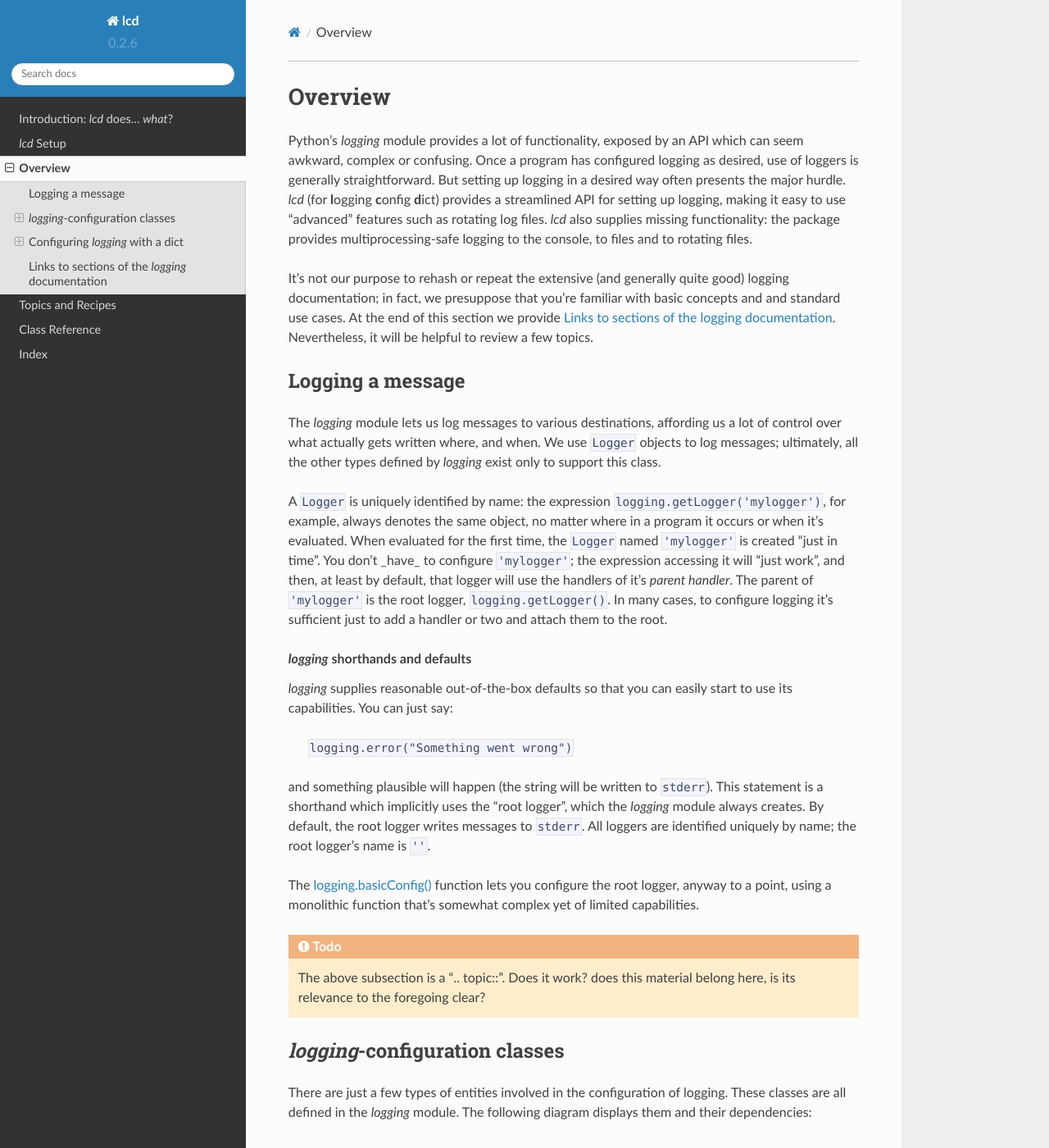
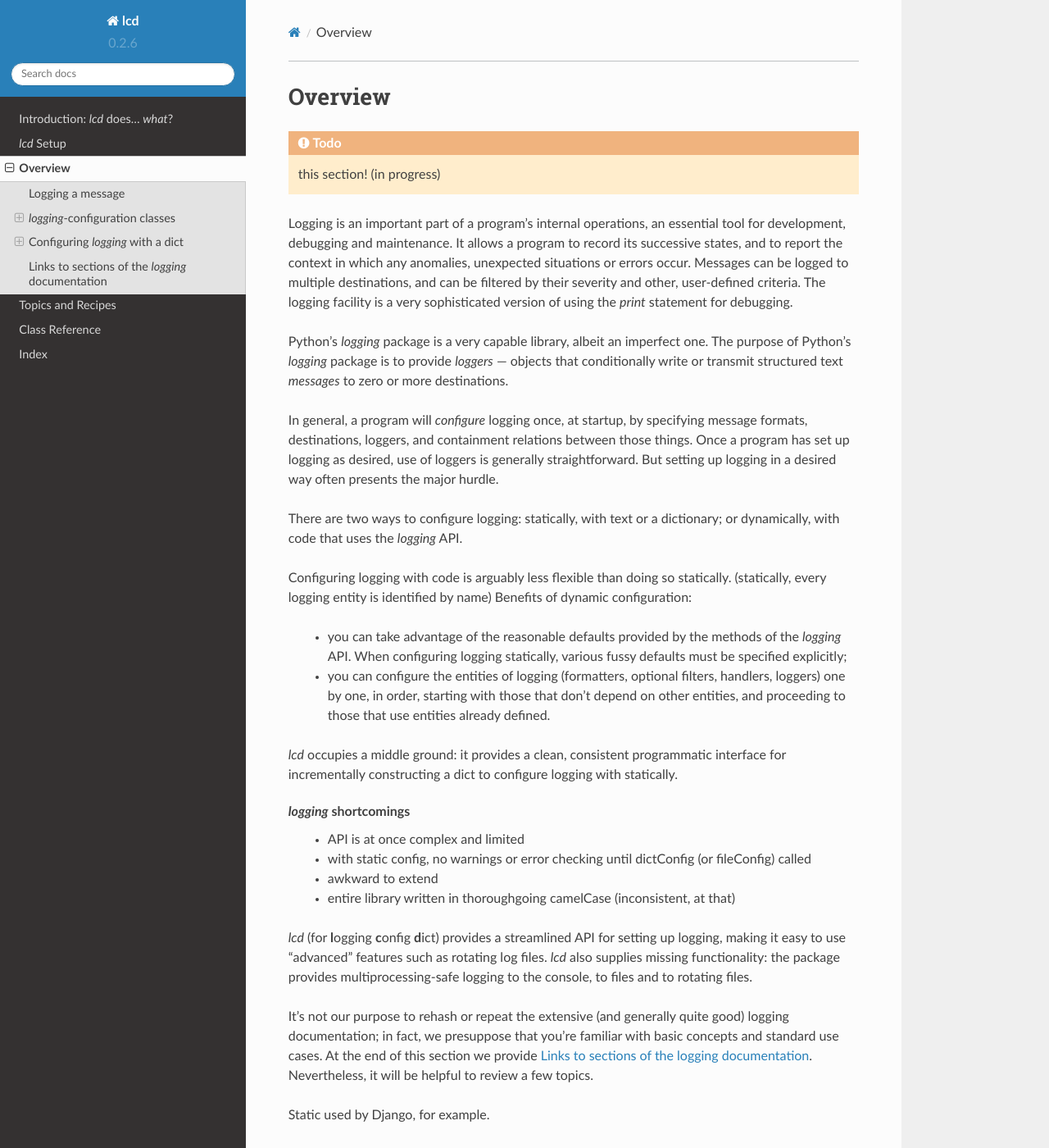
Before and after one commit to Twangist/prelogging, a Sphinx documentation site: the page built from lcd/docs/overview.rst, in a window 1280 px wide and 1400 px high. Shown: the whole window at 82% size. Built offline with Sphinx 7.4.7 and the Read the Docs theme 2.0.0, drawn with Linux system fonts in a browser that asks for light colours; some of the changed text lies outside the part shown.

Commit message:
0.2.7b17 -- Checkin before *making "warn" a @property, bringing back strict(?) as a @property -- BUT that needs tests & docs, too; save for next version?
TODO: Make sure docs are updated to reflect renamiings (and code, too! -- ALIGNMENT)
 "LoggingConfigDict" --> "LCD" (& "Ex" too)).
 ("ConfiguratorABC" --> "LCDBuilderABC" & attendant change(s) to class,

TODO: docs, doc examples/topics, etc. (docs are a mess, presently)

```diff
--- a/lcd/_version.py
+++ b/lcd/_version.py
@@ -1 +1 @@
-__version__ = '0.2.7b16'
+__version__ = '0.2.7b17'
--- a/lcd/docs/overview.rst
+++ b/lcd/docs/overview.rst
@@ -3,21 +3,86 @@
 Overview
 ===============
 
-Python's `logging` module provides a lot of functionality, exposed by an API
-which can seem awkward, complex or confusing. Once a program has configured
-logging as desired, use of loggers is generally straightforward. But setting up
-logging in a desired way often presents the major hurdle. `lcd` (for
+.. todo:: this section! (in progress)
+
+Logging is an important part of a program's internal operations, an essential
+tool for development, debugging and maintenance. It allows a program to
+record its successive states, and to report the context in which any
+anomalies, unexpected situations or errors occur. Messages can be logged to
+multiple destinations, and can be filtered by their severity and other,
+user-defined criteria. The logging facility is a very sophisticated version
+of using the `print` statement for debugging.
+
+Python's `logging` package is a very capable library, albeit an imperfect one.
+The purpose of Python's `logging` package is to provide *loggers* — objects that
+conditionally write or transmit structured text *messages* to zero or more
+destinations.
+
+In general, a program will *configure* logging once, at startup, by specifying
+message formats, destinations, loggers, and containment relations between
+those things. Once a program has set up logging as desired, use of loggers
+is generally straightforward. But setting up logging in a desired way often
+presents the major hurdle.
+
+There are two ways to configure logging: statically, with text or a dictionary;
+or dynamically, with code that uses the `logging` API.
+
+Configuring logging with code is arguably less flexible than doing so statically.
+(statically, every logging entity is identified by name)
+Benefits of dynamic configuration:
+
+    * you can take advantage of the reasonable defaults provided by the methods
+      of the `logging` API. When configuring logging statically, various fussy
+      defaults must be specified explicitly;
+
+    * you can configure the entities of logging (formatters, optional filters,
+      handlers, loggers) one by one, in order, starting with those that don't
+      depend on other entities, and proceeding to those that use entities
+      already defined.
+
+`lcd` occupies a middle ground: it provides a clean, consistent programmatic
+interface for incrementally constructing a dict to configure logging with
+statically.
+
+`logging` shortcomings
+    * API is at once complex and limited
+    * with static config, no warnings or error checking until dictConfig (or fileConfig) called
+    * awkward to extend
+    * entire library written in thoroughgoing camelCase (inconsistent, at that)
+
+
+`lcd` (for
 **l**\ogging **c**\onfig **d**\ict) provides a streamlined API for setting up
 logging, making it easy to use "advanced" features such as rotating log files.
 `lcd` also supplies missing functionality: the package provides
 multiprocessing-safe logging to the console, to files and to rotating files.
 
-
 It's not our purpose to rehash or repeat the extensive (and generally quite
 good) logging documentation; in fact, we presuppose that you're familiar with
-basic concepts and and standard use cases. At the end of this section we provide
-:ref:`links_to_sections_of_logging_docs`. Nevertheless, it will be helpful to
-review a few topics.
+basic concepts and standard use cases. At the end of this section we
+provide :ref:`links_to_sections_of_logging_docs`.
+Nevertheless, it will be helpful to review a few topics.
+
+
+
+Static used by Django, for example.
+
+`lcd` (for
+**l**\ogging **c**\onfig **d**\ict) provides a streamlined API for setting up
+logging statically. `lcd` makes it easy to use "advanced" features such as
+rotating log files.
+
+error-checking and warnings ! :)
+
+inconsistent camelCase <-- fixups
+
+
+`lcd` also supplies missing functionality: it provides
+multiprocessing-safe logging to the console, to files and to rotating files.
+
+
+`lcd`
+
 
 
 Logging a message
@@ -46,10 +111,15 @@ sufficient just to add a handler or two and attach them to the root.
         ``logging.error("Something went wrong")``
 
     and something plausible will happen (the string will be written to
-    ``stderr``). This statement is a shorthand which implicitly uses the "root
+    ``stderr``). This statement is a shorthand that implicitly uses the "root
     logger", which the `logging` module always creates. By default, the root
     logger writes messages to ``stderr``. All loggers are identified uniquely
     by name; the root logger's name is  ``''``.
+
+    .. todo:: The parent-child relationship among/between loggers, induced by their names;
+        There's a kind of "inheritance", though in the style of event handlers not OOP.
+        Complexity: by default, a logger delegates to its parent, but it also has a separate
+        'propagate' setting governing blah-blah
 
     The `logging.basicConfig() <https://docs.python.org/3/library/logging.html#logging.basicConfig>`_
     function lets you configure the root logger, anyway to a point, using
```
Also changed, not shown: lcd/docs/intro.rst (+3 -12 lines), lcd/docs/setup-testing-examples.rst (+9 -9 lines), lcd/docs/topics-recipes.rst (+21 -6 lines).
